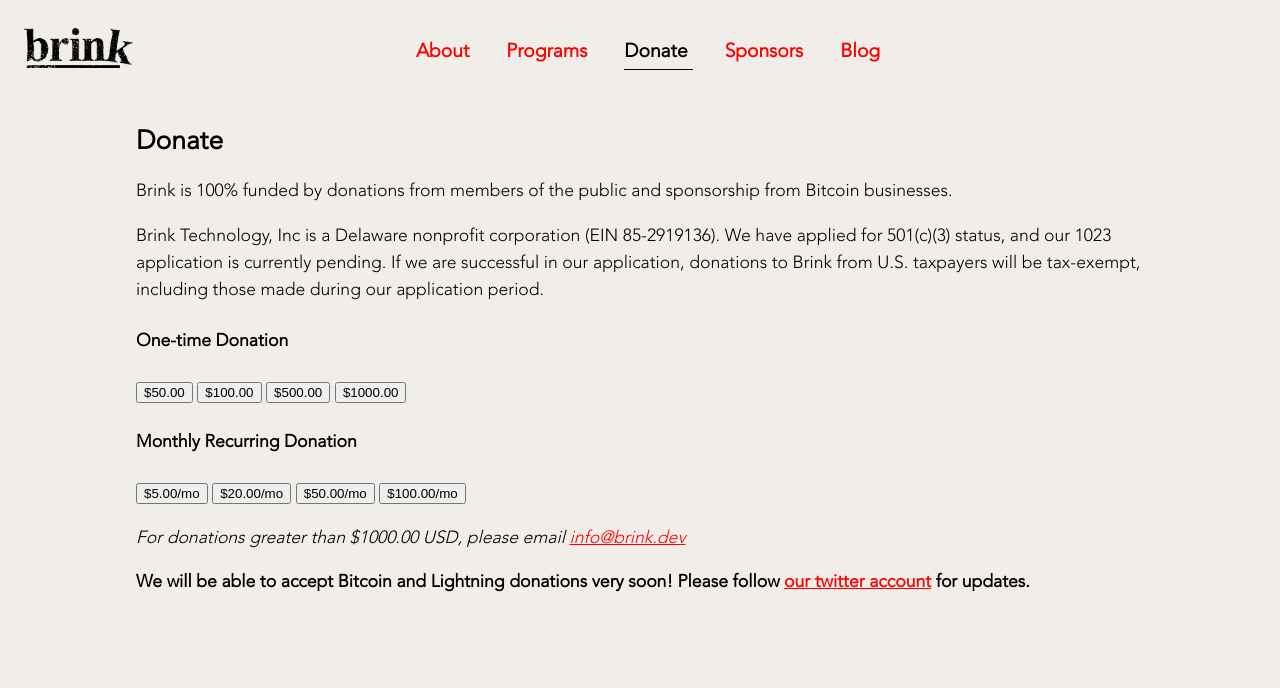
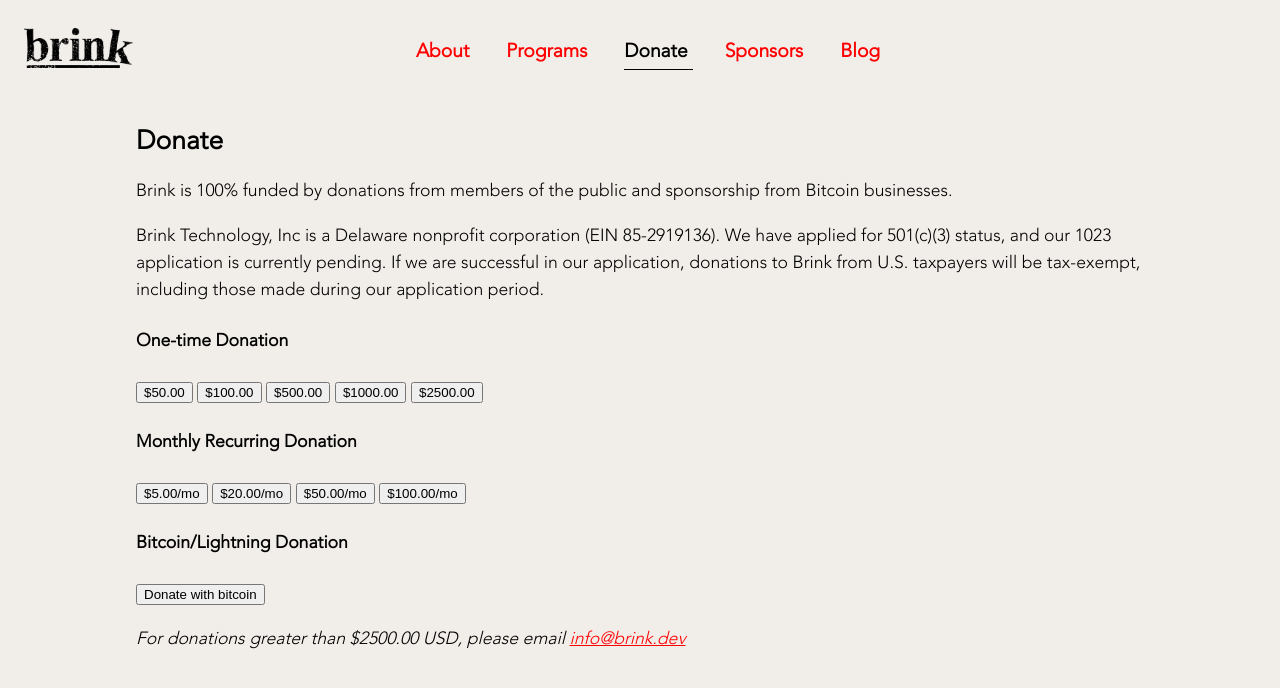
Before and after one commit to bitcoinbrink/website, a Jekyll site: the page built from donate.md, in a window 1280 px wide. Shown: the top 688 px of the page. Built offline with Jekyll 4.4.1, drawn with Linux system fonts in a browser that asks for light colours.

Commit message:
add opennode bitcoin donation button and 2500 donation

```diff
--- a/donate.md
+++ b/donate.md
@@ -20,6 +20,7 @@
 <button data-checkout-mode="payment" data-price-id="price_1HqkT8ArUr4rAMAlvENz60HJ">$100.00</button>
 <button data-checkout-mode="payment" data-price-id="price_1HqkTEArUr4rAMAlqd2g9EEa">$500.00</button>
 <button data-checkout-mode="payment" data-price-id="price_1HqkTLArUr4rAMAlJkNGfFrZ">$1000.00</button>
+<button data-checkout-mode="payment" data-price-id="price_1HqkTQArUr4rAMAllr5igJQ9">$2500.00</button>
 
 <h4>Monthly Recurring Donation</h4>
 
@@ -30,9 +31,11 @@
 
 <div id="error-message"></div>
 
-<p><em>For donations greater than $1000.00 USD, please email <a href="mailto:info@brink.dev">info@brink.dev</a></em></p>
+<h4>Bitcoin/Lightning Donation</h4>
 
-**We will be able to accept Bitcoin and Lightning donations very soon! Please follow [our twitter account](https://twitter.com/{{ site.twitter_username }}) for updates.**
+<a href="https://checkout.opennode.com/p/5698f840-83ae-4226-a68c-9cfa3005bdbd"><button>Donate with bitcoin</button></a>
+
+<p><em>For donations greater than $2500.00 USD, please email <a href="mailto:info@brink.dev">info@brink.dev</a></em></p>
 
 <script src="https://js.stripe.com/v3/"></script>
 <script>
--- a/success.html
+++ b/success.html
@@ -6,7 +6,8 @@
 <div class="container">
   <h2>Donation Successful</h2>
 
-  <p><strong>Your payment was successful. Thank you for your contribution. Confirmation: <span id="session"></span></strong></p>
+  <p><strong>Your payment was successful. Thank you for your contribution.</p>
+  <p><span id="session"></span></strong></p>
   <p>Contact <a href="mailto:info@brink.dev">info@brink.dev</a> with any questions</p>
 
 </div>
```
